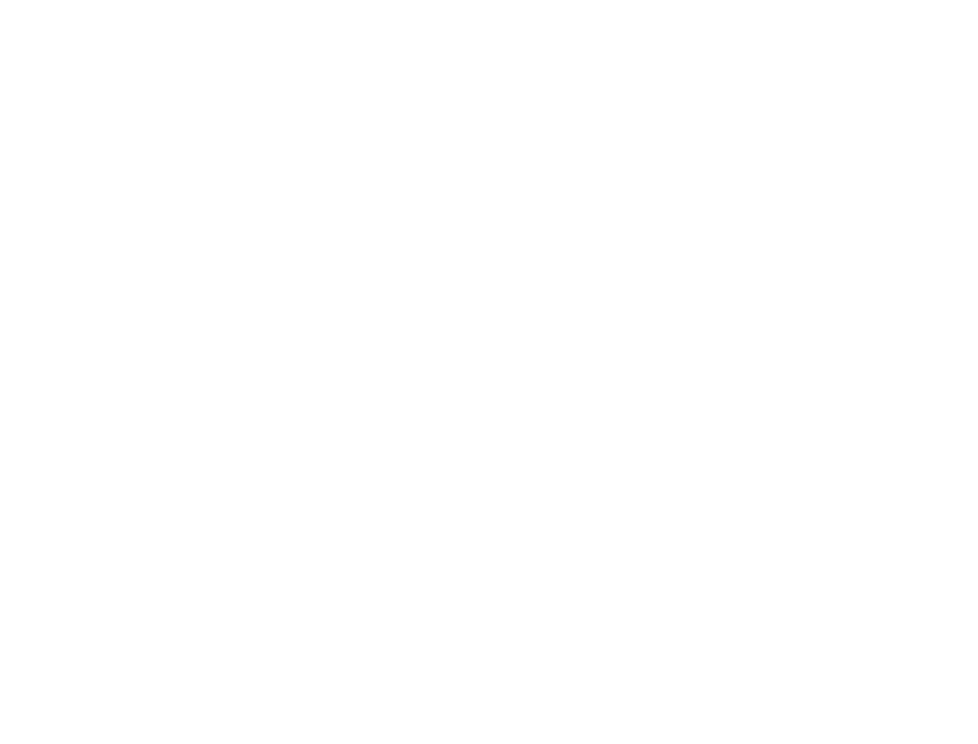
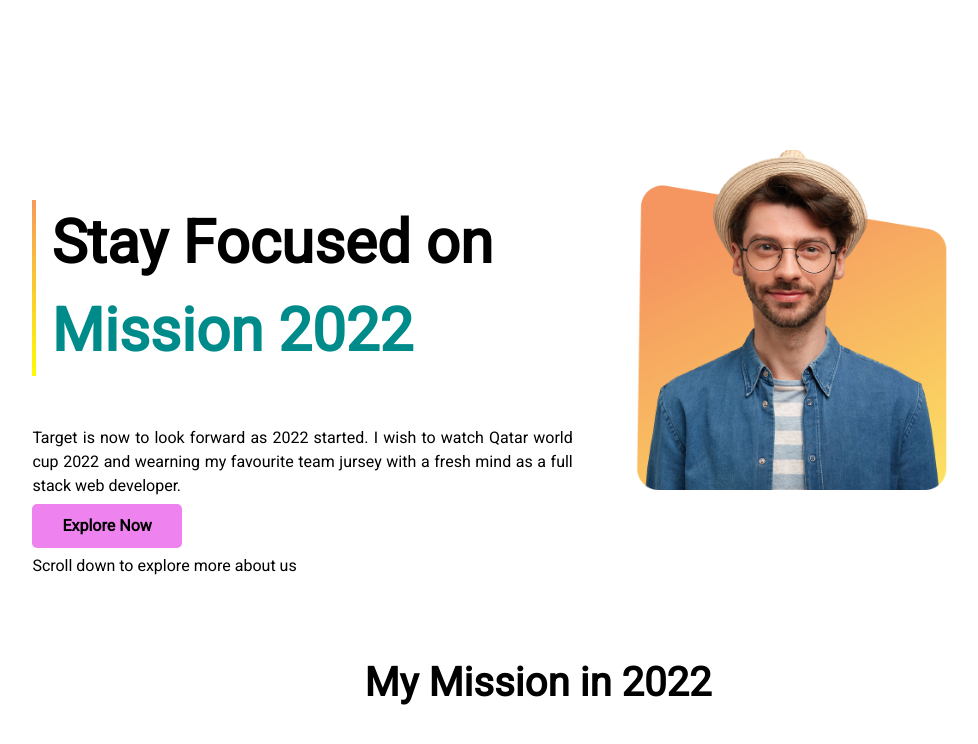
Before and after one commit to shahin008/milestone_1_assignment, a plain HTML site: page index.html in a window 1280 px wide. Shown: the whole page, without its empty margins (102-1080 px from the left). Drawn offline with Linux system fonts and the light colour scheme.

Commit message:
stay focused section added

```diff
--- a/index.html
+++ b/index.html
@@ -6,8 +6,31 @@
     <meta name="viewport" content="width=device-width, initial-scale=1.0">
     <title>Mission-2022_Assignment_1</title>
     <link rel="stylesheet" href="style.css">
+    <link rel="preconnect" href="https://fonts.googleapis.com">
+    <link rel="preconnect" href="https://fonts.gstatic.com" crossorigin>
+    <link href="https://fonts.googleapis.com/css2?family=Heebo&family=Poppins&display=swap" rel="stylesheet">
 </head>
 <body>
+    <section id="stay-focus-section">
+        <div id="mission-div">
+            <h1>Stay Focused on <br>
+                <span id="mission-id">Mission 2022</span>
+            </h1>
+            <p>
+                Target is now to look forward as 2022 started. I wish to watch Qatar world cup 2022 and wearning my favourite team jursey with a fresh mind as a full stack web developer.
+            </p>
+            <a href="https://www.fifa.com/tournaments/mens/worldcup/qatar2022" class="button-class" target="_blank">Explore Now </a> <br>
+            <p>
+                Scroll down to explore more about us
+            </p>
 
+        </div>
+        <div id="person1-img-div">
+            <img src="images/person/person-1.png" alt="person with glasses"  id="person1-img">
+        </div>
+    </section>
+    <section>
+        <h2><b>My Mission in 2022</b></h2>
+    </section>
 </body>
 </html>
--- a/style.css
+++ b/style.css
@@ -0,0 +1,48 @@
+body{
+    font-family: 'Heebo', sans-serif;
+}
+h1{
+    font-size: 60px;
+    border-left: 4px solid white;
+    border-image-source: linear-gradient(#F59660, yellow);
+    border-image-slice: 7;
+    padding-left: 15px;
+}
+#stay-focus-section{
+    display: flex;
+    margin-top: 150px;
+    margin-left: 10%;
+    text-align: justify;
+    margin-bottom: 60px;
+}
+#mission-div{
+    width: 50%;
+    margin-right: 5%;
+}
+#person1-img{
+    width: 60% ;
+    height: auto;
+
+}
+#person1-img-div{
+    width: 50%;
+    margin-right: auto;
+
+}
+#mission-id{
+    color: darkcyan;
+}
+.button-class{
+    background-color: violet;
+    color: black;
+    font-weight: 700;
+    text-decoration: none;
+    padding: 10px 30px;
+    border: 0px solid violet;
+    border-radius: 5px;
+}
+h2{
+    font-size: 40px;
+    text-align: center;
+    font-weight: 900;
+}
```
